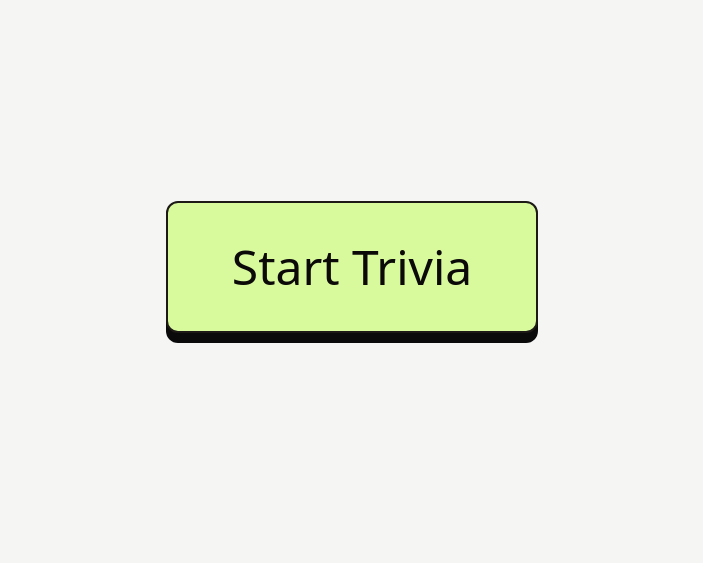
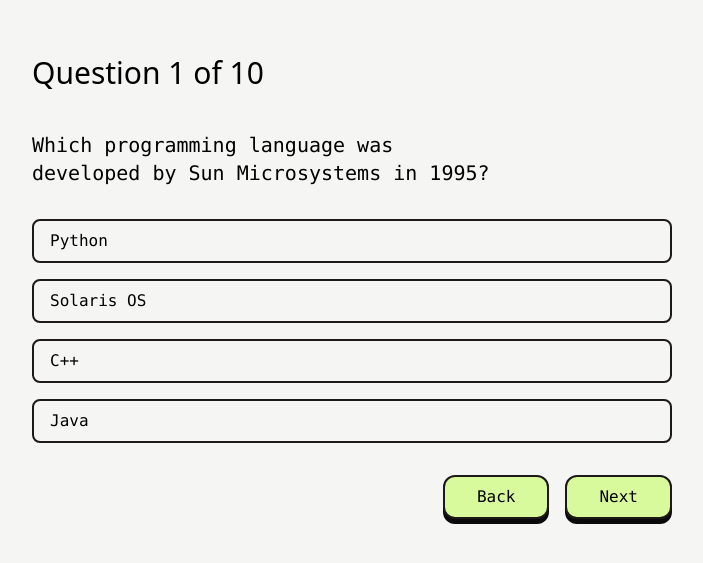
Before and after one commit to jsusm/trivia-app, a React (Vite) app: page / in a window 1280 px wide. Shown: the part 133-696 px from the top of the page, without its empty margins (288-991 px from the left). Built offline with nearby package versions, Linux system fonts and the light colour scheme; a web font is replaced by a local one.

Commit message:
feat: create question form

```diff
--- a/src/App.tsx
+++ b/src/App.tsx
@@ -1,10 +1,24 @@
 import './App.css'
-import { StartScreen } from './views/startScreen'
+// import { StartScreen } from './views/startScreen'
+import { QuestionForm } from './views/question'
+
+const question = {
+  "type": "multiple",
+  "difficulty": "medium",
+  "category": "Science: Computers",
+  "question": "Which programming language was developed by Sun Microsystems in 1995?",
+  "correct_answer": "Java",
+  "incorrect_answers": [
+    "Python",
+    "Solaris OS",
+    "C++"
+  ]
+}
 
 function App() {
   return (
     <main className="min-h-screen grid place-items-center bg-stone-100 px-6">
-      <StartScreen />
+      <QuestionForm question={question} />
     </main>
   )
 }
--- /dev/null
+++ b/src/views/question.tsx
@@ -0,0 +1,36 @@
+interface Question {
+  "type": string,
+  "difficulty": string,
+  "category": string,
+  "question": string,
+  "correct_answer": string,
+  "incorrect_answers": string[]
+}
+
+export function QuestionForm({ question }: { question: Question }) {
+  const responses = [...question.incorrect_answers, question.correct_answer];
+  return (
+    <div className="max-w-screen-sm">
+      <div className="py-10">
+        <h2 className="font-hero text-3xl">Question 1 of 10</h2>
+      </div>
+      <p className="font-mono text-xl text-balance">Which programming language was developed by Sun Microsystems in 1995?</p>
+      <div className="flex flex-col gap-4 py-8">
+        {responses.map(r => (
+          <button className="py-2 px-4 border-2 border-stone-900 rounded-lg hover:bg-blue-50 flex justify-start active:scale-[0.99] focus:bg-blue-200 transition-all">
+            <span className="font-mono">{r}</span>
+          </button>
+        ))}
+      </div>
+      <div className='flex justify-end gap-4'>
+        <button className="py-2 px-8 border-2 border-stone-900 bg-lime-200 rounded-xl brutal-shadow flex items-center font-mono">
+          Back
+        </button>
+        <button className="py-2 px-8 border-2 border-stone-900 bg-lime-200 rounded-xl brutal-shadow flex items-center font-mono">
+          Next
+        </button>
+      </div>
+    </div>
+  )
+
+}
```
